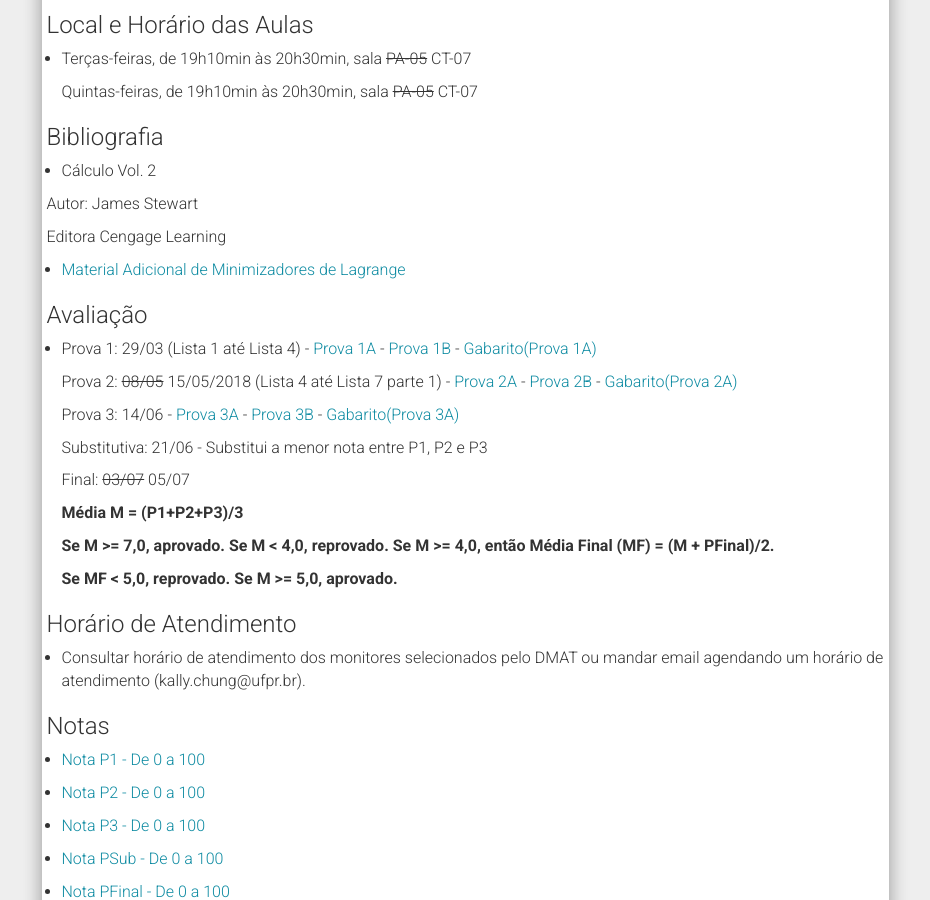
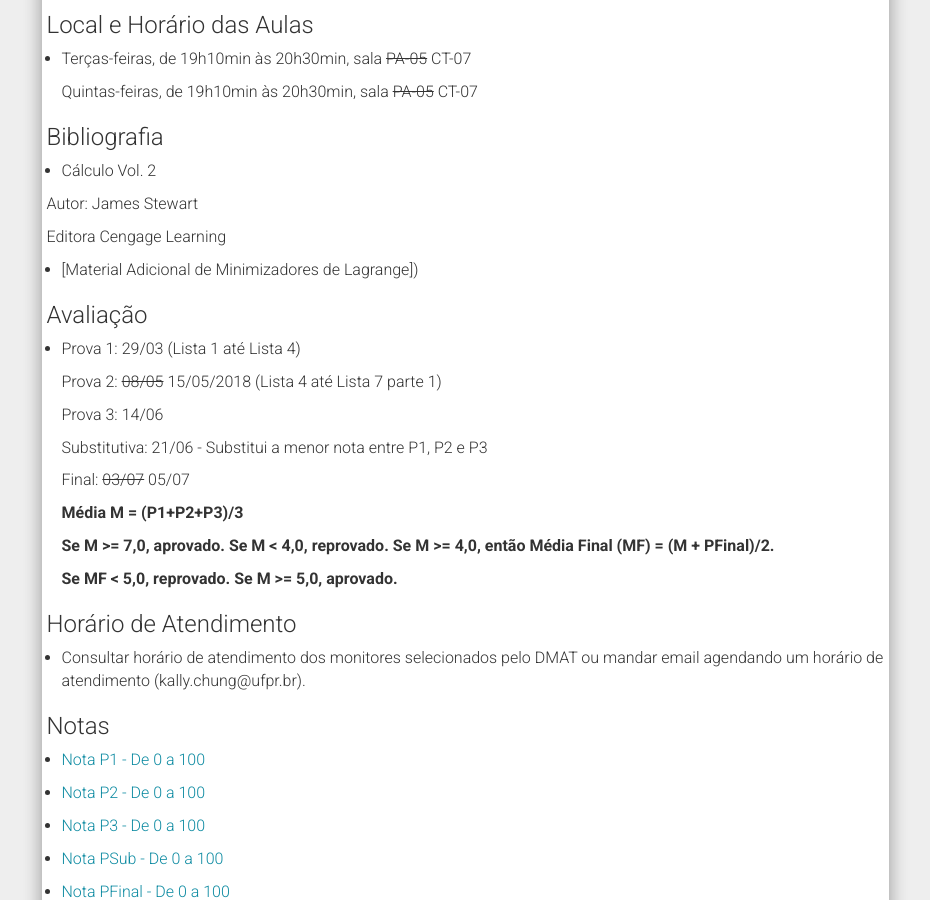
Before and after one commit to chunggnuhc/chunggnuhc.github.io, a Jekyll site: the page built from CM202-Calc2-1sem2018.md, in a window 1280 px wide and 900 px high, scrolled down 849 px. Shown: the whole window, without its empty margins (321-1251 px from the left). Built offline with Jekyll 4.4.1, drawn with Linux system fonts in a browser that asks for light colours; nearby versions of some CDN libraries.

Commit message:
Update CM202-Calc2-1sem2018.md

```diff
--- a/CM202-Calc2-1sem2018.md
+++ b/CM202-Calc2-1sem2018.md
@@ -45,15 +45,15 @@ Autor: James Stewart
 
 Editora Cengage Learning
 
-- [Material Adicional de Minimizadores de Lagrange](/disciplinas1sem2018/NotasDeAula-MinLagrange.pdf)
+- [Material Adicional de Minimizadores de Lagrange])
 
 <h3>Avaliação</h3>
 
-- Prova 1: 29/03 (Lista 1 até Lista 4) - [Prova 1A](/disciplinas1sem2018/CM202 - Prova 1A - atualizado.pdf) - [Prova 1B](/disciplinas1sem2018/CM202 - Prova 1B.pdf) - [Gabarito(Prova 1A)](/disciplinas1sem2018/Gab-CM202-Prova1A.pdf)
+- Prova 1: 29/03 (Lista 1 até Lista 4)
 
-  Prova 2: <strike>08/05</strike> 15/05/2018 (Lista 4 até Lista 7 parte 1) - [Prova 2A](/disciplinas1sem2018/CM202 - Prova 2A.pdf) - [Prova 2B](/disciplinas1sem2018/CM202 - Prova 2B.pdf) - [Gabarito(Prova 2A)](/disciplinas1sem2018/Gab-CM202-Prova2A.pdf)
+  Prova 2: <strike>08/05</strike> 15/05/2018 (Lista 4 até Lista 7 parte 1)
 
-  Prova 3: 14/06  - [Prova 3A](/disciplinas1sem2018/CM202 - Prova 3A.pdf) - [Prova 3B](/disciplinas1sem2018/CM202 - Prova 3B.pdf) -  [Gabarito(Prova 3A)](/disciplinas1sem2018/Gab-CM202-Prova3A.pdf)
+  Prova 3: 14/06
 
   Substitutiva: 21/06 - Substitui a menor nota entre P1, P2 e P3
 
```
